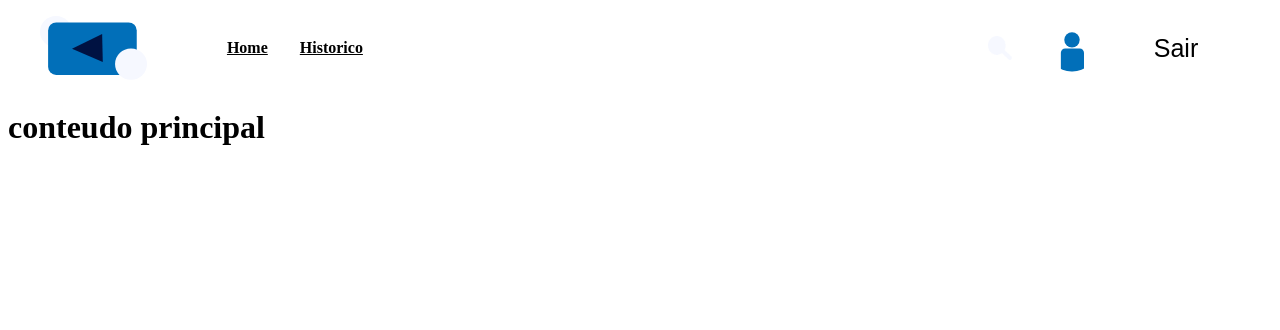
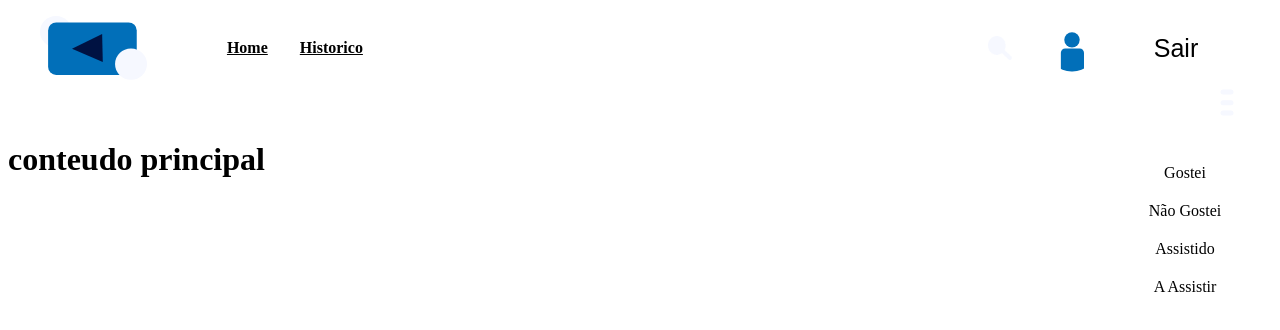
Before and after one commit to G4br1elM4t0s/frontend-devMovies, a React (Vite) app: page /movies in a window 1280 px wide. Shown: the top 330 px of the page. Built offline with nearby package versions, Linux system fonts and the light colour scheme; the HTML template or start-up script is replaced by a standard one.

Commit message:
feat: Organizando o filter na pagina de filmes

```diff
--- a/src/pages/Movies/index.jsx
+++ b/src/pages/Movies/index.jsx
@@ -1,6 +1,8 @@
+import { Filter } from "../../components/Filter";
 import { HeaderHome } from "../../components/Header";
 import { Mensagem } from "../../components/Mensagem";
 import { useState } from "react";
+import styles from "./styles.module.scss";
 
 export default function Movies() {
   const [isSearchFocused, setIsSearchFocused] = useState(false);
@@ -8,6 +10,11 @@
   return (
     <>
       <HeaderHome setIsSearchFocused={setIsSearchFocused} />
+      <div className={styles.secondyBar}>
+        <div className={styles.contentBar}>
+          <Filter />
+        </div>
+      </div>
       {isSearchFocused ? (
         <Mensagem
           isSearchFocused={isSearchFocused}
--- /dev/null
+++ b/src/pages/Movies/styles.module.scss
@@ -0,0 +1,17 @@
+.secondyBar {
+  width: 100%;
+  display: flex;
+  align-items: end;
+  justify-content: end;
+}
+
+.contentBar {
+  width: 1220px;
+  margin: 0 auto;
+  padding: 0 2rem;
+
+  div:first-child {
+
+    margin-left: auto;
+  }
+}
```
